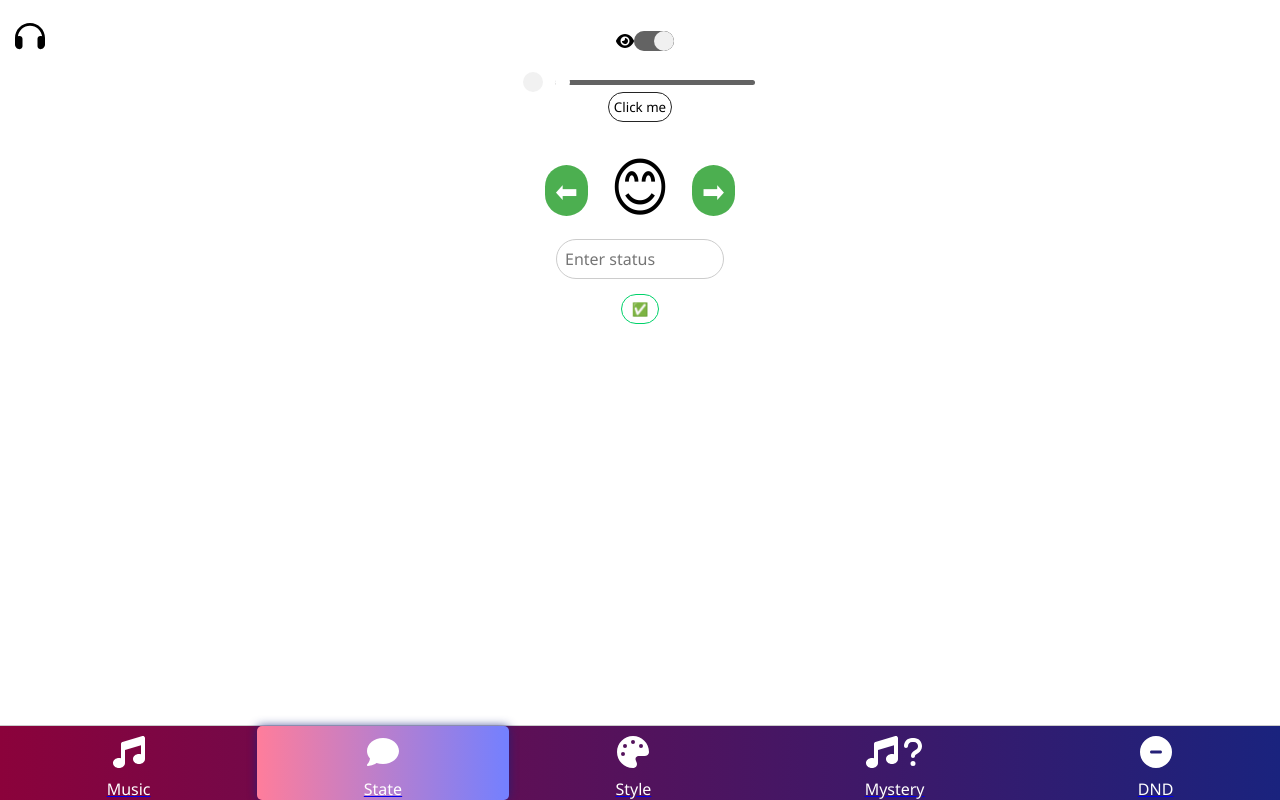
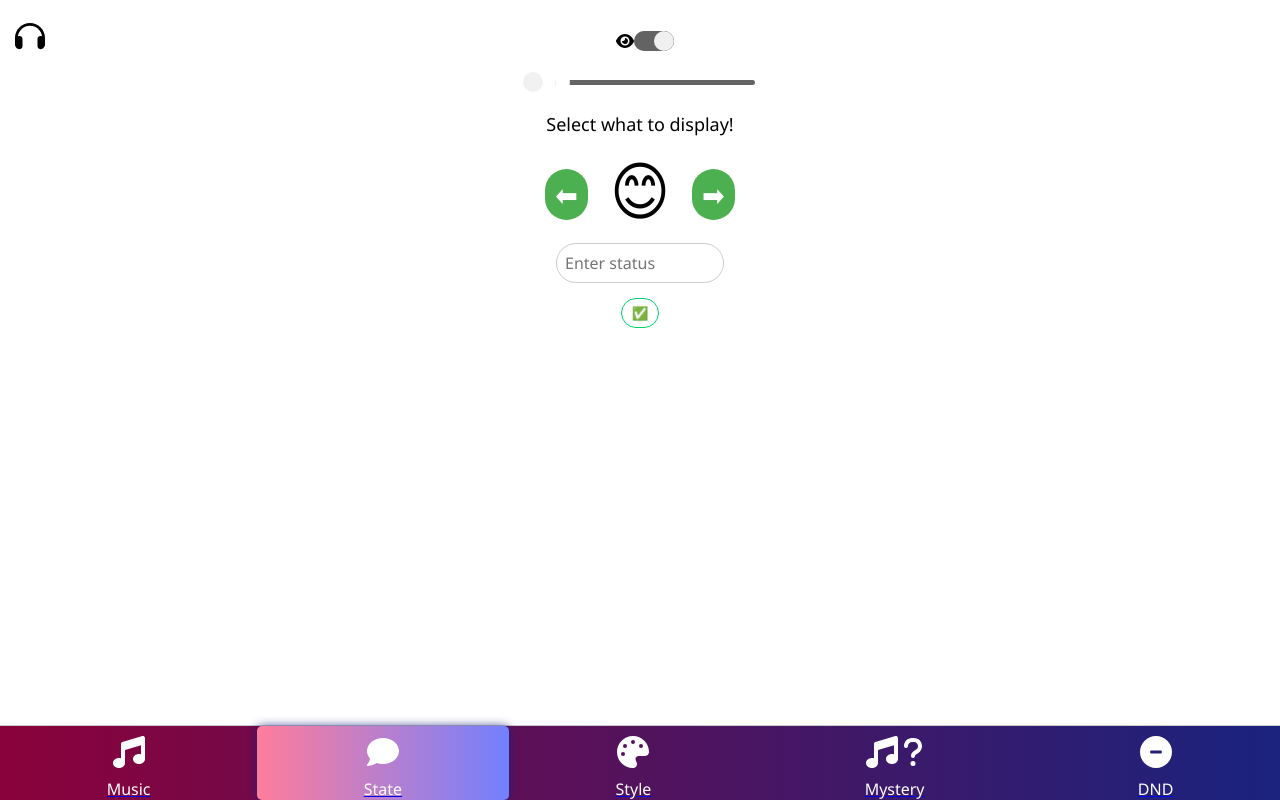
Before and after one commit to qoutaiba/MMI-Prototype, a React (Create React App) app: page /State in a window 1280 px wide. Built offline with nearby package versions, Linux system fonts and the light colour scheme; no server answers.

Commit message:
connected toggleMusic function to display switch, deleted old toggleMusic-button

```diff
--- a/src/App.js
+++ b/src/App.js
@@ -78,7 +78,7 @@ function App() {
                         <span className="icon">
                             <FontAwesomeIcon icon={privateMode ? faEyeSlash : faEye} />
                         </span>
-                        <div className={`switch ${privateMode ? 'passive' : 'active'}`} onClick={togglePrivateMode}>
+                        <div className={`switch ${privateMode ? 'passive' : 'active'}`} onClick={() => { togglePrivateMode(); playAudio(); }}>
                             <div className="track">
                                 <div className="knob" />
                             </div>
@@ -97,7 +97,6 @@ function App() {
                         />
                     </div>
                     <audio ref={audioRef} src={sound} />
-                    <button onClick={playAudio}>Click me </button>
                 </>
             )}
             <Routes>
--- a/src/MusikMode.js
+++ b/src/MusikMode.js
@@ -4,8 +4,8 @@ import axios from 'axios';
 
 const DropdownMenu = () => {
    const options = [
-       { value: '', label: 'Mode', content: '' },
-       { value: 'Show Artist and Song', label: 'Show Song and Artist', content: ['Retro Music', 'Various Artists'] },
+       { value: '', label: 'Show', content: '' },
+       { value: 'Show artist and song', label: 'Show song and artist', content: ['Retro Music', 'Various Artists'] },
        { value: 'Show music genres', label: 'Show music genres', content: ['8-Bit', 'Retro', 'Video Game'] },
        { value: 'Show lyrics', label: 'Show lyrics', content: 'Lyrics...' },
    ];
@@ -25,7 +25,7 @@ const DropdownMenu = () => {
 
    return (
        <div className="center-container">
-           <label htmlFor="dropdown">Select what to display!:</label>
+           <label htmlFor="dropdown">Select what to display!</label>
            <select id="dropdown" value={selectedOption.value} onChange={handleOptionChange}>
                {options.map((option) => (
                   <option key={option.value} value={option.value}>
--- a/src/StateMode.js
+++ b/src/StateMode.js
@@ -51,6 +51,7 @@ const StatusComponent = () => {
 
     return (
         <div className="status-container">
+            <label>Select what to display!</label>
             <div className={`emoji-text-container ${showText ? "emoji-text-column" : "emoji-text-row"}`}>
                 {!showText && (
                     <div className="arrow-buttons">
```
Also changed, not shown: 2 other files (tests, documents, lock files or other folders).
